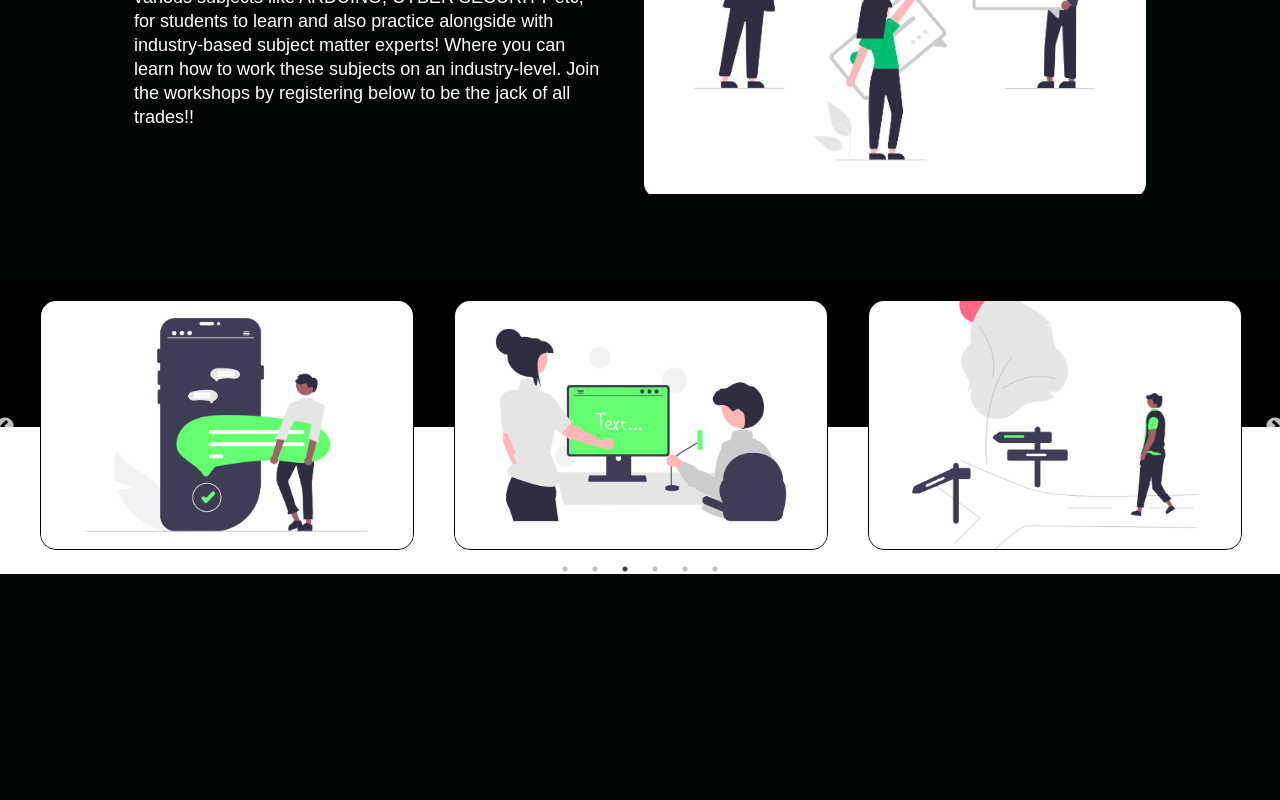
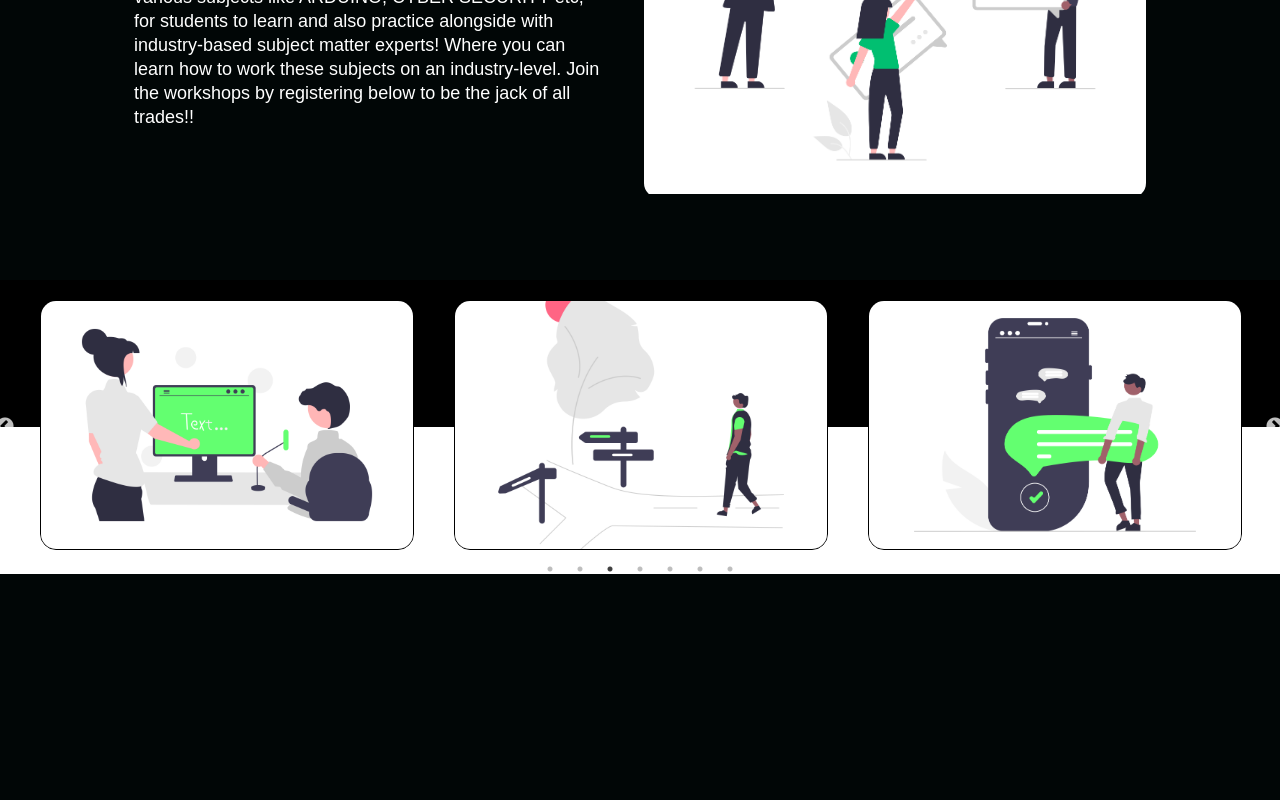
Before and after one commit to abhivarma07/tamv8, a React (Create React App) app: page / in a window 1280 px wide. Shown: the part 2040-2840 px from the top of the page. Built offline with nearby package versions, Linux system fonts and the light colour scheme; a web font is replaced by a local one.

Commit message:
Typeform integrations

```diff
--- a/src/components/HeroSection/index.js
+++ b/src/components/HeroSection/index.js
@@ -41,7 +41,7 @@ export const HeroSection = ({data}) => {
               duration={500}
               spy={true}
               exact="true"
-              offset={100}
+              offset={40}
             >
               Get Started {hover ? <ArrowForward /> : <ArrowRight />}
             </Button>
--- a/src/components/InfoSection/index.js
+++ b/src/components/InfoSection/index.js
@@ -177,7 +177,7 @@ export const InfoSection = ({
                 </BtnWrap1>
                 <BtnWrap2 linkC={linkC}>
                   <Button2
-                    href="https://sago1ocb.paperform.co"
+                    href="https://vq11ir53vlc.typeform.com/to/hevRV3g6"
                     smooth="true"
                     duration={500}
                     exact="true"
--- a/src/components/Slider/data.js
+++ b/src/components/Slider/data.js
@@ -1,20 +1,20 @@
 export const Quiz =[
-    { id : 1 , name : "Sports And General 1st Years" , role : "Know More" , desc : "3/23/2022 WEDNESDAY",img : require("../../images/Quizes/q.png"),form : "https://ujv2s3mi.paperform.co",tar : "_blank"},
-    { id : 2 , name : "Entertainment 1st Years" , role : "Know More" , desc : "3/31/2022 THURSDAY",img : require("../../images/Quizes/entertainment.png") ,form : "https://koqflvep.paperform.co" , tar : "_blank"},
-    { id : 3 , name : "CodeVita" , role : "Know More" , desc : "4/6/2022 WEDNESDAY",img : require("../../images/Quizes/code.png"), form : "https://4uaowdfg.paperform.co", tar : "_blank"},
-    { id : 4 , name : "Circuitronics" , role : "Know More" , desc : "4/8/2022 FRIDAY",img : require("../../images/Quizes/circuit.png"), form : "https://272wvgri.paperform.co",tar : "_blank"},
-    { id : 5 , name : "Sports" , role : "Know More" , desc : "4/13/2022 WEDNESDAY",img : require("../../images/Quizes/sports.png"), form : "https://3jccrmba.paperform.co",tar : "_blank"},
-    { id : 6 , name : "General" , role : "Know More" , desc : "4/18/2022 MONDAY",img : require("../../images/Quizes/gen.png"), form : "https://cda0kty1.paperform.co",tar : "_blank"},
-    { id : 7 , name : "Entertainment" , role : "Know More" , desc : "4/20/2022 WEDNESDAY",img : require("../../images/Quizes/enter.png"), form : "https://1sccitqb.paperform.co",tar : "_blank"},
+    { id : 1 , name : "CodeVita" , role : "Know More" , desc : "19-04-2022 TUESDAY",img : require("../../images/Quizes/code.png"), form : "https://vq11ir53vlc.typeform.com/to/mdZse77F", tar : "_blank"},
+    { id : 2 , name : "Circuitronics" , role : "Know More" , desc : "01-04-2022 FRIDAY",img : require("../../images/Quizes/circuit.png"), form : "https://vq11ir53vlc.typeform.com/to/X0IaHKRQ",tar : "_blank"},
+    { id : 3 , name : "Sports" , role : "Know More" , desc : "04-04-2022 MONDAY",img : require("../../images/Quizes/sports.png"), form : "https://vq11ir53vlc.typeform.com/to/uFF6YRvh",tar : "_blank"},
+    { id : 4 , name : "General" , role : "Know More" , desc : "25-03-2022 FRIDAY",img : require("../../images/Quizes/gen.png"), form : "https://vq11ir53vlc.typeform.com/to/ddpMcZsR",tar : "_blank"},
+    { id : 5 , name : "Entertainment" , role : "Know More" , desc : "30-03-2022 WEDNESDAY",img : require("../../images/Quizes/enter.png"), form : "https://vq11ir53vlc.typeform.com/to/OPTGj7mh",tar : "_blank"},
 ] ;
 
 export const Events =[
-    { id : 1 , name : "Group Discussions" , role : "Know More" , desc : "3/24/2022 THURSDAY",img : require("../../images/Quizes/dis.png"), form : "https://auwefngc.paperform.co" , tar : "_blank"},
-    { id : 2 , name : "(HTML&CSS)- 1st years" , role : "Know More" ,desc : "3/25/2022 & 3/26/2022",img : require("../../images/tam3.png"), form : "https://vmzbfsfo.paperform.co",tar : "_blank"},
-    { id : 3 , name : "(ARDUINO- 1ST YEARS)" , role : "Know More" ,desc : "4/4/2022 & 4/5/2022",img : require("../../images/tam4.png"),form : "https://tdqtazqo.paperform.co",tar : "_blank"},
-    { id : 4 , name : "CYBER SECURITY" , role : "Know More" ,desc : "4/11/2022 & 4/12/2022",img : require("../../images/tam.png"),form : "https://fyx2p611.paperform.co",tar : "_blank"},
-    { id : 5 , name : "YOUTH PARLIAMENT" , role : "Know More" ,desc : "4/7/2022",img : require("../../images/tam2.png"),form : "https://rafmnric.paperform.co",tar : "_blank"},
-    { id : 5 , name : "TAM SHARK TANK" , role : "Know More" ,desc : "4/21/2022",img : require("../../images/tam4.png"),form : "https://rafmnric.paperform.co",tar : "_blank"},
+    { id : 1 , name : "Group Discussions" , role : "Know More" , desc : "31-03-2022 to 13-04-2022",img : require("../../images/Quizes/dis.png"), form : "https://auwefngc.paperform.co" , tar : "_blank"},
+    { id : 2 , name : "REACT JS" , role : "Know More" ,desc : "28-03-2022 & 29-03-2022",img : require("../../images/tam4.png"),form : "https://vq11ir53vlc.typeform.com/to/v7MiC96M",tar : "_blank"},
+    { id : 3 , name : "CYBER SECURITY" , role : "Know More" ,desc : "11-04-2022 & 12-04-2022",img : require("../../images/tam.png"),form : "https://fyx2p611.paperform.co",tar : "_blank"},
+    { id : 4 , name : "YOUTH PARLIAMENT" , role : "Know More" ,desc : "05-04-2022 TUESDAY",img : require("../../images/tam2.png"),form : "https://rafmnric.paperform.co",tar : "_blank"},
+    { id : 5 , name : "TAM SHARK TANK" , role : "Know More" ,desc : "22-04-2022 FRIDAY",img : require("../../images/tam4.png"),form : "https://rafmnric.paperform.co",tar : "_blank"},
+    { id : 6, name : "NON-TECHNICAL TALKSHOW" , role : "Know More" ,desc : "06-04-2022",img : require("../../images/tam4.png"),form : "https://rafmnric.paperform.co",tar : "_blank"},
+    { id : 7, name : "TECHNICAL TALK SHOW" , role : "Know More" ,desc : "18-04-2022",img : require("../../images/tam4.png"),form : "https://rafmnric.paperform.co",tar : "_blank"},
+
 ] ;
 
 export const Tech =[
--- a/src/components/Team/data.js
+++ b/src/components/Team/data.js
@@ -9,6 +9,6 @@ export const TeamDetails = [
     {id : 8 , name : "Dasavanth" ,title: "Technical-Head" , desc : " ", img : "https://ik.imagekit.io/o3b14qow3gqi/Crew/8_mImXhWejB.png?ik-sdk-version=javascript-1.4.3&updatedAt=1646989523890&tr=w-1080%2Ch-1080%2Cfo-auto" },
     {id : 9 , name : "Ashish Prajapati" ,title: "Wizards-Head" , desc : " ", img : "https://ik.imagekit.io/o3b14qow3gqi/Crew/9_7b_ewtkyn.png?ik-sdk-version=javascript-1.4.3&updatedAt=1646989520403&tr=w-1080%2Ch-1080%2Cfo-auto" },
     {id : 10 , name : "Nithin Bharadwaj" ,title: "VFX-Head" , desc : " ", img : "https://ik.imagekit.io/o3b14qow3gqi/Crew/10_5rd_ZDgn7.png?ik-sdk-version=javascript-1.4.3&updatedAt=1646989522731" },
-    {id : 11 , name : "Varun Seeram" ,title: "Photograph-Head" , desc : " ", img : "https://ik.imagekit.io/o3b14qow3gqi/Crew/11_-13ncsJdK.png?ik-sdk-version=javascript-1.4.3&updatedAt=1646989521030&tr=w-1080%2Ch-1080%2Cfo-auto" },
+    {id : 11 , name : "Varun Seeram" ,title: "Photograph-Head" , desc : " ", img : "https://ik.imagekit.io/o3b14qow3gqi/Crew/varun_QBxsPfoxP.jpeg?ik-sdk-version=javascript-1.4.3&updatedAt=1647974289088&tr=w-1080%2Ch-1080%2Cfo-auto" },
     {id : 12 , name : "Sai Kishan Reddy" ,title: "Stage Crew-Head" , desc : " ", img : "https://ik.imagekit.io/o3b14qow3gqi/Crew/12_vbm8OapaG.png?ik-sdk-version=javascript-1.4.3&updatedAt=1646989522013&tr=w-1080%2Ch-1080%2Cfo-auto" },
 ]
--- a/src/css/slider.css
+++ b/src/css/slider.css
@@ -181,12 +181,14 @@
   padding: 10px;
   -webkit-transition: .6s;
   transition: .6s;
+  justify-content: center;
+  align-items: center;
 }
 
 .details h2 {
-  margin: 30px 0;
+  margin: 20px 0;
   padding: 0;
-  text-align: center;
+  text-align:center;
 }
 
 .details h2 .job-title {
```
